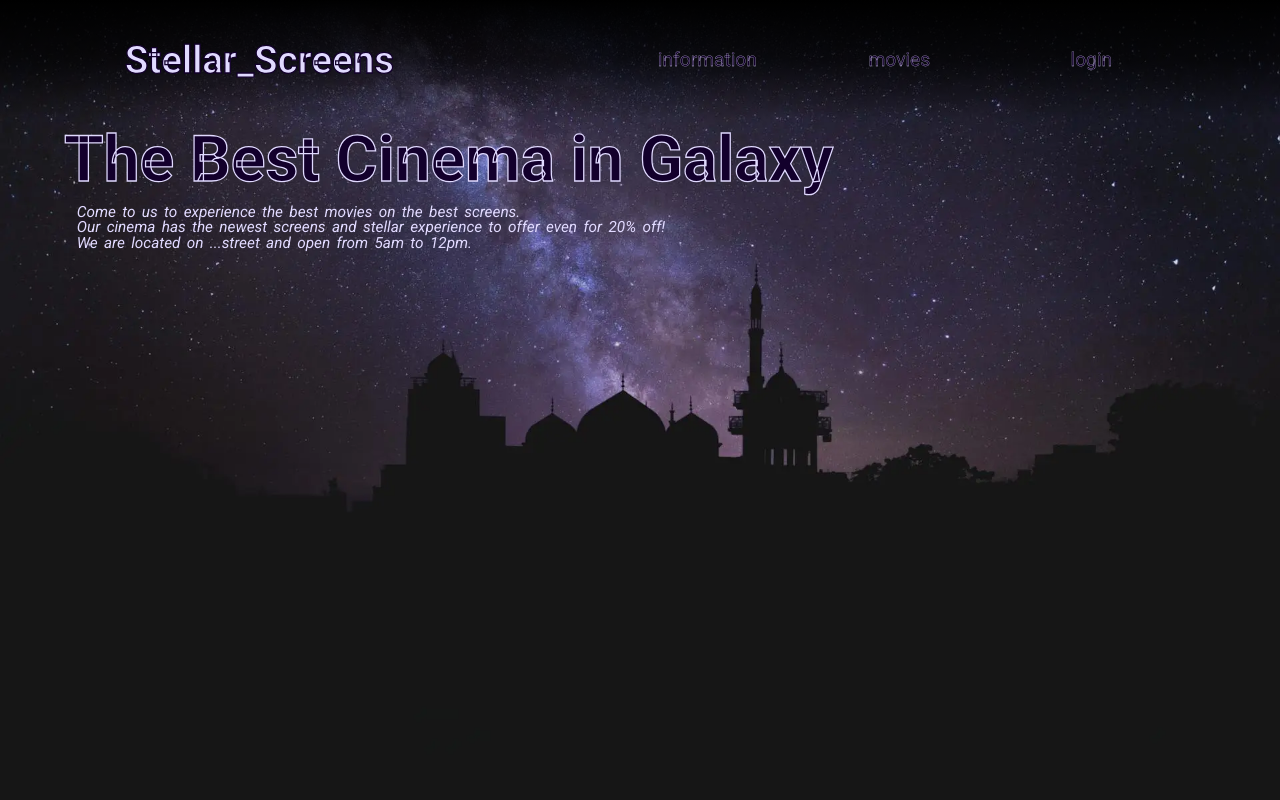
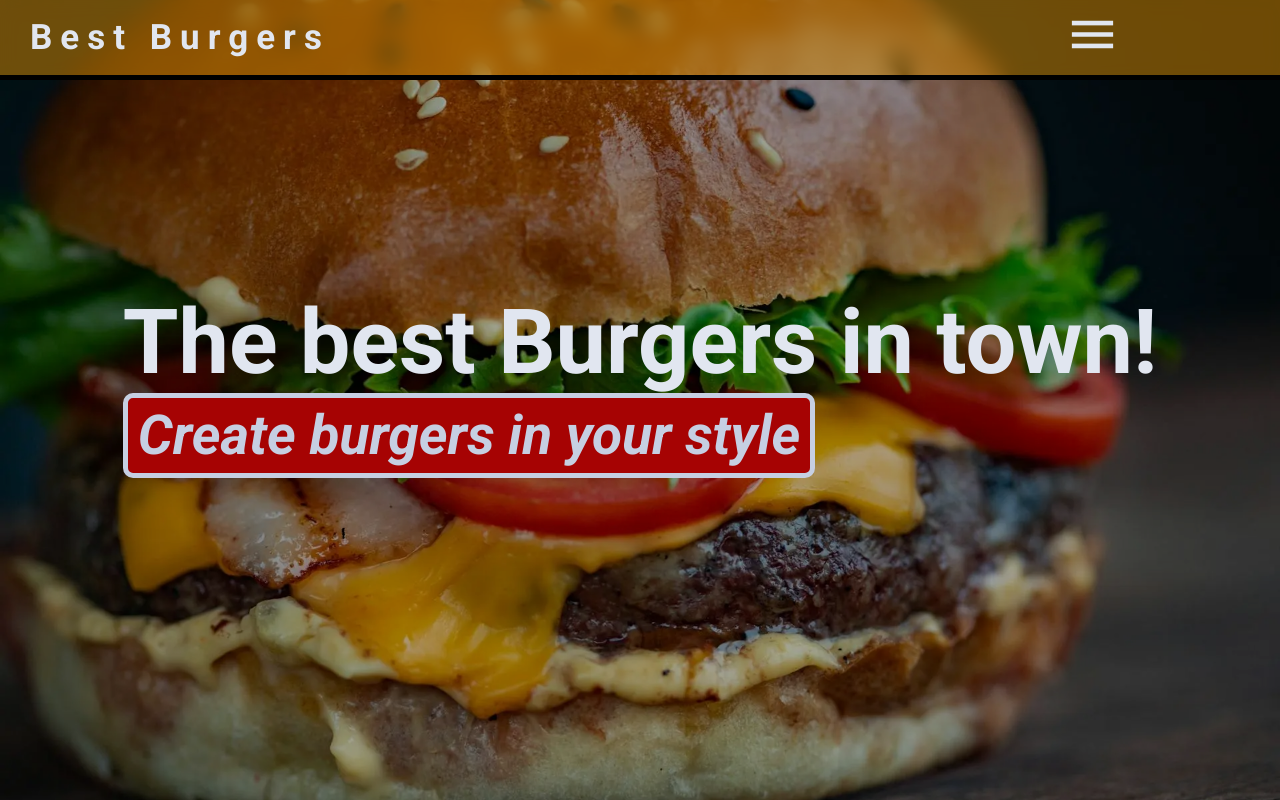
Before and after one commit to polishkarton/Best-Burgers, a PHP site: page / in a window 1280 px wide. Run offline with PHP 8.4, Linux system fonts and the light colour scheme.

Commit message:
initial commit

```diff
--- a/css/style.css
+++ b/css/style.css
@@ -48,69 +48,165 @@ table {
 }
 
 body {
+  margin: 0;
+  overflow-x: hidden;
   font-family: "Roboto", sans-serif;
 }
 
-.navigation-bar {
-  width: 100vw;
-  height: 15vh;
-  position: absolute;
-  background: rgb(27, 7, 7);
-  background: linear-gradient(0deg, rgba(0, 0, 0, 0) 0%, rgba(0, 0, 0, 0.7) 50%, rgb(0, 0, 0) 100%);
-  display: flex;
-  justify-content: space-around;
-  align-items: center;
+a {
+  text-decoration: none;
+  color: inherit;
 }
-.navigation-bar h3 {
-  font-size: 3vw;
-  color: rgb(225, 218, 255);
+
+nav {
+  width: 100%;
+  height: 75px;
+  background-color: rgba(217, 142, 4, 0.5);
+  backdrop-filter: blur(10px);
+  border-bottom: 5px solid black;
+  font-size: 25px;
   font-weight: bold;
-  -webkit-text-stroke-width: 0.1vw;
-  -webkit-text-stroke-color: rgb(19, 0, 44);
-}
-.navigation-bar .links {
-  width: 40vw;
-  height: 13vh;
+  color: #e1e6f0;
+  z-index: 3;
+  position: fixed;
+  top: 0;
+  left: 0;
   display: flex;
   justify-content: space-between;
   align-items: center;
 }
-.navigation-bar .links .link {
-  width: 10vw;
-  height: 10vh;
-  font-size: 1.5vw;
-  color: rgb(19, 0, 44);
-  text-wrap: wrap;
+@media screen and (min-width: 800px) {
+  nav {
+    font-size: 30px;
+  }
+}
+@media screen and (min-width: 1264px) {
+  nav {
+    font-size: 35px;
+  }
+}
+nav .logo {
+  padding-left: 30px;
+  letter-spacing: 8px;
+}
+nav .menu {
+  padding-right: 5vw;
+  text-align: right;
+}
+@media screen and (min-width: 800px) {
+  nav .menu {
+    padding-right: 160px;
+  }
+}
+nav .menu span {
+  font-size: 40px;
+  font-weight: 400;
+  transition: weight 1s;
+  cursor: pointer;
+  user-select: none;
+}
+@media screen and (min-width: 800px) {
+  nav .menu span {
+    font-size: 50px;
+  }
+}
+@media screen and (min-width: 1264px) {
+  nav .menu span {
+    font-size: 55px;
+  }
+}
+nav .menu span:hover {
+  font-weight: bolder;
+}
+
+header {
+  width: 100%;
+  height: 100vh;
+  background: url("../assets/img/header-bg.webp") center/cover fixed;
   display: flex;
   justify-content: center;
   align-items: center;
-  -webkit-text-stroke-width: 0.02vw;
-  -webkit-text-stroke-color: rgb(225, 218, 255);
-}
-
-header {
-  width: 100vw;
-  height: 100vh;
-  background: url(../assets/img/bg-header.webp) center/cover;
-  padding: 16vh 5vw 0vw;
-  box-sizing: border-box;
-  display: flex;
   flex-direction: column;
 }
-header h1 {
-  color: rgb(19, 0, 44);
-  font-size: 5vw;
-  font-weight: bolder;
-  -webkit-text-stroke-width: 0.1vw;
-  -webkit-text-stroke-color: rgb(225, 218, 255);
+header .header-container {
+  display: flex;
+  justify-content: center;
+  align-items: center;
+  flex-direction: column;
+}
+@media screen and (min-width: 800px) {
+  header .header-container {
+    align-items: flex-start;
+  }
+}
+header .header-container h1 {
+  font-size: 45px;
+  font-weight: bold;
+  text-align: center;
+  line-height: 40px;
+  color: #e1e6f0;
   user-select: none;
+  z-index: 1;
 }
-header h2 {
-  color: rgb(225, 218, 255);
-  font-size: 1.2vw;
-  margin: 1vw;
-  word-spacing: 0.2vw;
+@media screen and (min-width: 800px) {
+  header .header-container h1 {
+    font-size: 70px;
+  }
+}
+@media screen and (min-width: 1264px) {
+  header .header-container h1 {
+    font-size: 90px;
+  }
+}
+header .header-container::after {
+  content: "";
+  position: absolute;
+  left: 0;
+  width: 100%;
+  height: 100vh;
+  background-color: rgba(0, 0, 0, 0.3215686275);
+}
+header .header-container a {
+  background-color: #A60303;
+  margin-top: 30px;
+  padding-left: 20px;
+  padding-right: 20px;
+  border: 5px solid #c6cfe2;
+  border-radius: 10px;
+  cursor: pointer;
+  z-index: 1;
+  transition: 0.5s;
+}
+header .header-container a:hover {
+  transform: skewX(190deg);
+  background-color: #d80404;
+}
+@media screen and (min-width: 800px) {
+  header .header-container a {
+    padding: 3px;
+  }
+}
+@media screen and (min-width: 1264px) {
+  header .header-container a {
+    padding: 5px;
+  }
+}
+header .header-container a p {
+  font-size: 18px;
+  font-weight: 600;
   font-style: italic;
+  color: #c6cfe2;
+  margin: 5px;
+}
+@media screen and (min-width: 800px) {
+  header .header-container a p {
+    font-size: 45px;
+  }
+}
+@media screen and (min-width: 1264px) {
+  header .header-container a p {
+    font-size: 55px;
+  }
 }
 
 /*# sourceMappingURL=style.css.map */
--- a/index.php
+++ b/index.php
@@ -4,41 +4,31 @@
     <meta charset="UTF-8">
     <meta name="viewport" content="width=device-width, initial-scale=1.0">
     <link rel="shortcut icon" href="favicon.ico" type="image/x-icon">
-    <link rel="stylesheet" href="css/style.css">
-    <script src="js/script.js" defer></script>
     <link rel="preconnect" href="https://fonts.googleapis.com">
     <link rel="preconnect" href="https://fonts.gstatic.com" crossorigin>
     <link href="https://fonts.googleapis.com/css2?family=Roboto:ital,wght@0,400;0,700;1,400;1,700&display=swap" rel="stylesheet">
+    <link href="https://fonts.googleapis.com/icon?family=Material+Icons" rel="stylesheet">
+    <link rel="stylesheet" href="css/style.css">
     <title>Cinema - Stellar Screens</title>
 </head>
 <body>
-    <div class="navigation-bar">
-        <h3>
-            Stellar_Screens
-        </h3>
-        <div class="links">
-            <div class="link">
-                information
-            </div>
-            <div class="link">
-                movies
-            </div>
-            <div class="link">
-                login
-            </div>
+    <nav>
+        <div class="logo">
+            Best Burgers
         </div>
-    </div>
+        <div class="menu">
+            <span class="material-icons">
+                menu
+            </span>
+        </div>
+    </nav>
     <header>
-        <h1>
-            The Best Cinema in Galaxy
-        </h1>
-        <h2>
-            Come to us to experience the best movies on the best screens.
-            <br>
-            Our cinema has the newest screens and stellar experience to offer even for 20% off!
-            <br>
-            We are located on ...street and open from 5am to 12pm.
-        </h2>
+        <div class="header-container">
+            <h1>The best Burgers in town!</h1>
+            <a href="#">
+                <p>Create burgers in your style</p>
+            </a>
+        </div>
     </header>
 </body>
 </html>
--- a/scss/style.scss
+++ b/scss/style.scss
@@ -1,75 +1,193 @@
 @use 'css-reset';
 
-$main-color-dark: rgb(19, 0, 44);
-$main-color-light: rgb(225, 218, 255);
+@mixin medium {
+    @media screen and (min-width: 800px) {
+        @content;
+    }
+}
+
+@mixin large {
+    @media screen and (min-width: 1264px) {
+        @content;
+    }
+}
+
+$text-color: #e1e6f0;
+$bg-header-color: #00000052;
+$tomato-red: #A60303;
+$mustard-gold: #D98E04;
 
 body {
+    margin: 0;
+    overflow-x: hidden;
     font-family: "Roboto", sans-serif;
 }
 
-.navigation-bar {
-    width: 100vw;
-    height: 15vh;
-    position: absolute;
-    background: rgb(27,7,7);
-    background: linear-gradient(0deg, rgba(0, 0, 0, 0) 0%, rgba(0, 0, 0, 0.7) 50%, rgb(0, 0, 0) 100%);
+a {
+    text-decoration: none;
+    color: inherit;
+}
+
+// Navigational bar
+
+nav {
+    width: 100%;
+    height: 75px;
+    background-color: rgba($mustard-gold, .5);
+    backdrop-filter: blur(10px);
+    border-bottom: 5px solid black;
+
+    font-size: 25px;
+    font-weight: bold;
+    color: $text-color;
+
+    z-index: 3;
+    position: fixed;
+    top: 0;
+    left: 0;
     display: flex;
-    justify-content: space-around;
+    justify-content: space-between;
     align-items: center;
 
-    h3 {
-        font-size: 3vw;
-        color: $main-color-light;
-        font-weight: bold;
-        -webkit-text-stroke-width: 0.1vw;
-        -webkit-text-stroke-color: $main-color-dark;
+    @include medium {
+        font-size: 30px;
     }
 
-    .links{
-        width: 40vw;
-        height: 13vh;
-        display: flex;
-        justify-content: space-between;
-        align-items: center;
+    @include large {
+        font-size: 35px;
+    }
 
-        .link {
-            width: 10vw;
-            height: 10vh;
-            font-size: 1.5vw;
-            color: $main-color-dark;
-            text-wrap: wrap;
-            display: flex;
-            justify-content: center;
-            align-items: center;
-            -webkit-text-stroke-width: 0.02vw;
-            -webkit-text-stroke-color: $main-color-light;
+    .logo {
+        padding-left: 30px;
+        letter-spacing: 8px;
+    }
+
+    .menu {
+        padding-right: 5vw;
+
+        text-align: right;
+
+        @include medium {
+            padding-right: 160px;
+        }
+
+        span {
+            font-size: 40px;
+            font-weight: 400;
+
+            transition: weight 1s;
+            cursor: pointer;
+            user-select: none;
+
+            @include medium {
+                font-size: 50px;
+            }
+
+            @include large {
+                font-size: 55px;
+            }
+
+            &:hover {
+                font-weight: bolder;
+            }
         }
     }
 }
 
+// Header
+
 header {
-    width: 100vw;
+    width: 100%;
     height: 100vh;
-    background: url(../assets/img/bg-header.webp) center/cover;
-    padding: 16vh 5vw 0vw;
-    box-sizing: border-box;
+    background: url('../assets/img/header-bg.webp') center/cover fixed;
+
     display: flex;
+    justify-content: center;
+    align-items: center;
     flex-direction: column;
 
-    h1 {
-        color: $main-color-dark;
-        font-size: 5vw;
-        font-weight: bolder;
-        -webkit-text-stroke-width: 0.1vw;
-        -webkit-text-stroke-color: $main-color-light;
-        user-select: none;
-    }
+    .header-container {
+        display: flex;
+        justify-content: center;
+        align-items: center;
+        flex-direction: column;
 
-    h2 {
-        color: $main-color-light;
-        font-size: 1.2vw;
-        margin: 1vw;
-        word-spacing: 0.2vw;
-        font-style: italic;
+        @include medium() {
+            align-items: flex-start;
+        }
+
+        h1 {
+            font-size: 45px;
+            font-weight: bold;
+            text-align: center;
+            line-height: 40px;
+
+            color: $text-color;
+
+            user-select: none;
+            z-index: 1;
+
+            @include medium {
+                font-size: 70px;
+            }
+
+            @include large {
+                font-size: 90px;
+            }
+        }
+
+        &::after {
+            content: '';
+            position: absolute;
+            left: 0;
+
+            width: 100%;
+            height: 100vh;
+            background-color: $bg-header-color;
+        }
+
+        a {
+            background-color: $tomato-red;
+            margin-top: 30px;
+            padding-left: 20px;
+            padding-right: 20px;
+            border: 5px solid darken($text-color, 8);
+            border-radius: 10px;
+
+            cursor: pointer;
+
+            z-index: 1;
+            transition: 0.5s;
+
+            &:hover {
+                transform: skewX(190deg);
+                background-color: lighten($tomato-red, 10);
+            }
+
+            @include medium() {
+                padding: 3px;
+            }
+
+            @include large() {
+                padding: 5px;
+            }
+
+            p {
+                font-size: 18px;
+                font-weight: 600;
+                font-style: italic;
+                color: darken($text-color, 8);
+
+                margin: 5px;
+
+                @include medium() {
+                    font-size: 45px;
+                }
+
+                @include large() {
+                    font-size: 55px;
+                }
+            }
+        }
     }
 }
```
Also changed, not shown: assets/img/bg-header.webp (deleted), assets/img/header-bg.webp (added), 1 other file.
